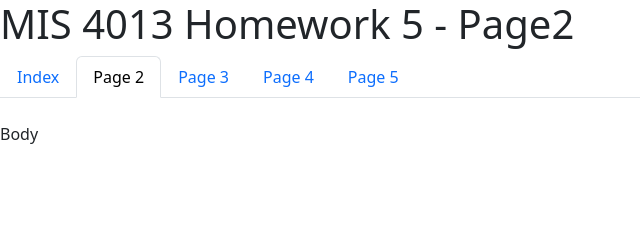
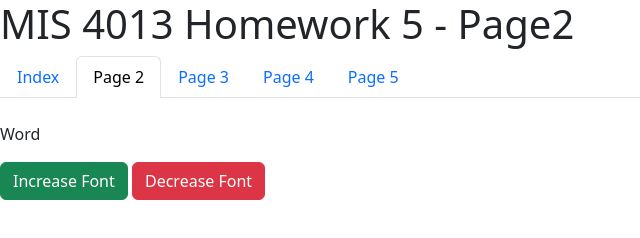
Before and after one commit to BryanY159/MIS4013_HW5, a plain HTML site: page page2.html in a window 1280 px wide. Shown: the whole page, without its empty margins (0-640 px from the left). Drawn offline with nearby package versions, Linux system fonts and the light colour scheme.

Commit message:
Update page2.html

```diff
--- a/page2.html
+++ b/page2.html
@@ -28,7 +28,25 @@
     </ul>
   </br>
 
-<p>Body</p>
+  <p id="word">Word</p>
+
+  <button type="button" class="btn btn-success" onclick="increaseFontSize('word')">Increase Font</button>
+  <button type="button" class="btn btn-danger onclick="decreaseFontSize('word')">Decrease Font</button>
+
+  <script>
+    function increaseFontSize(elementId) {
+      const element = document.getElementById(elementId);
+      let currentFontSize = parseInt(window.getComputedStyle(element).fontSize);
+      element.style.fontSize = (currentFontSize + 1) + "px";
+    }
+    function decreaseFontSize(elementId) {
+      const element = document.getElementById(elementId);
+      let currentFontSize = parseInt(window.getComputedStyle(element).fontSize);
+      element.style.fontSize = (currentFontSize - 1) + "px";
+    }
+  </script>
+
+
 
     <script src="https://cdn.jsdelivr.net/npm/bootstrap@5.3.3/dist/js/bootstrap.bundle.min.js" integrity="sha384-YvpcrYf0tY3lHB60NNkmXc5s9fDVZLESaAA55NDzOxhy9GkcIdslK1eN7N6jIeHz" crossorigin="anonymous"></script>
   </body>
```
